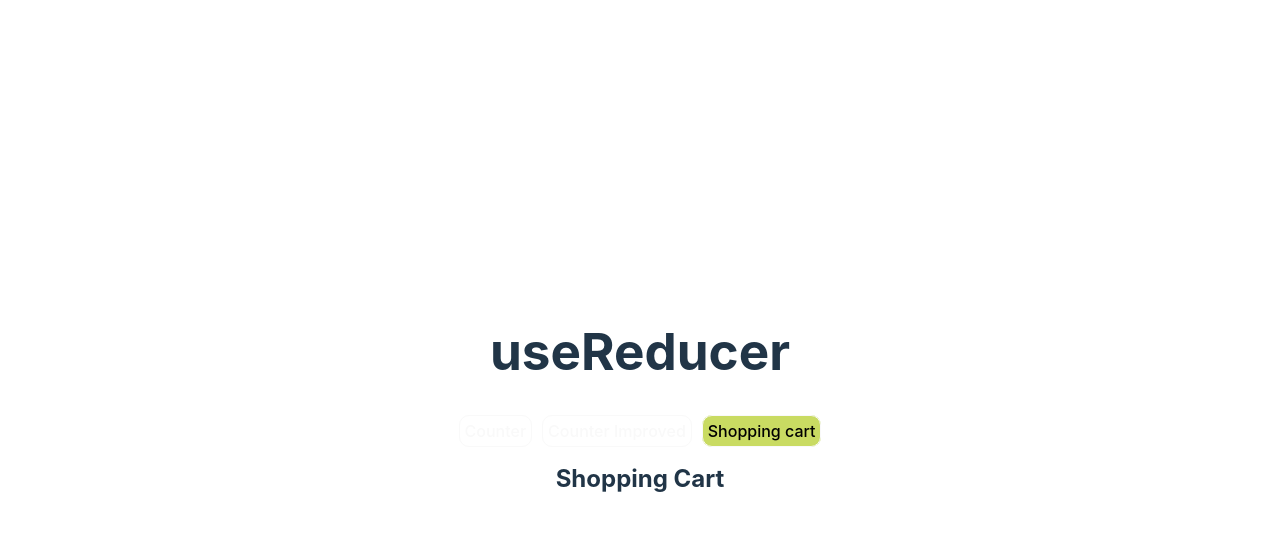
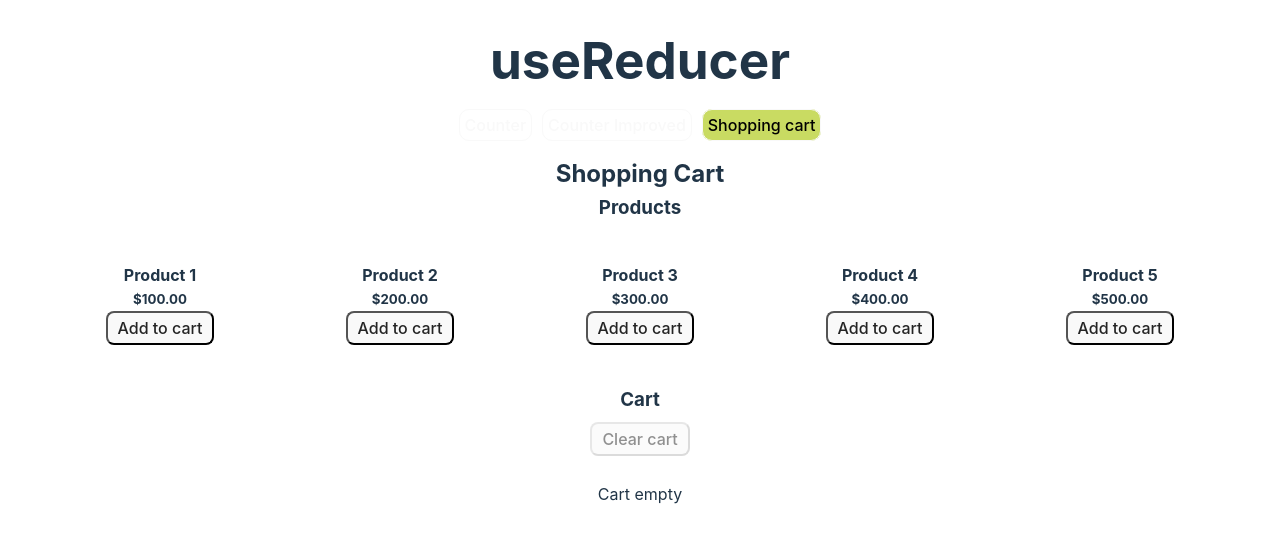
Before and after one commit to diego-gonzales/08-cjm-react-reducers, a React (Vite) app: page /shopping-cart in a window 1280 px wide. Shown: the top 542 px of the page. Built offline with nearby package versions, Linux system fonts and the light colour scheme.

Commit message:
ShoopingCart with reducers finished

```diff
--- a/src/App.css
+++ b/src/App.css
@@ -3,33 +3,6 @@
   margin: 0 auto;
   padding: 2rem;
   text-align: center;
-}
-
-.logo {
-  height: 6em;
-  padding: 1.5em;
-  will-change: filter;
-}
-.logo:hover {
-  filter: drop-shadow(0 0 2em #646cffaa);
-}
-.logo.react:hover {
-  filter: drop-shadow(0 0 2em #61dafbaa);
-}
-
-@keyframes logo-spin {
-  from {
-    transform: rotate(0deg);
-  }
-  to {
-    transform: rotate(360deg);
-  }
-}
-
-@media (prefers-reduced-motion: no-preference) {
-  a:nth-of-type(2) .logo {
-    animation: logo-spin infinite 20s linear;
-  }
 }
 
 .card {
--- /dev/null
+++ b/src/components/CartItem.jsx
@@ -0,0 +1,31 @@
+const CartItem = ({ item, removeFromCart, addToCart }) => {
+  const { id, name, price, quantity } = item;
+
+  return (
+    <div className="item-container">
+      <h4>{name}</h4>
+      <h5>${price}.00</h5>
+      <p>Quantity: {quantity}</p>
+      <p>Total: ${price * quantity}.00</p>
+      <div>
+        <button
+          type="button"
+          onClick={() => removeFromCart(item, false)}
+          disabled={quantity <= 1}
+        >
+          -
+        </button>
+        <button type="button" onClick={() => addToCart(item)}>
+          +
+        </button>
+      </div>
+      <div>
+        <button type="button" onClick={() => removeFromCart(item, true)}>
+          Remove
+        </button>
+      </div>
+    </div>
+  );
+};
+
+export default CartItem;
--- a/src/components/Navbar.jsx
+++ b/src/components/Navbar.jsx
@@ -8,7 +8,7 @@ const activeStyle = {
 
 const Navbar = () => {
   return (
-    <nav>
+    <nav className="navbar">
       <ul>
         <li>
           <NavLink
--- /dev/null
+++ b/src/components/Product.jsx
@@ -0,0 +1,15 @@
+const Product = ({ product, addToCart }) => {
+  const { id, name, price } = product;
+
+  return (
+    <div className="product-card">
+      <h4>{name}</h4>
+      <h5>${price}.00</h5>
+      <button type="button" onClick={() => addToCart(product)}>
+        Add to cart
+      </button>
+    </div>
+  );
+};
+
+export default Product;
--- a/src/index.css
+++ b/src/index.css
@@ -1,3 +1,9 @@
+* {
+  box-sizing: border-box;
+  padding: 0;
+  margin: 0;
+}
+
 :root {
   font-family: Inter, Avenir, Helvetica, Arial, sans-serif;
   font-size: 16px;
@@ -29,9 +35,6 @@ a:hover {
 }
 
 body {
-  margin: 0;
-  display: flex;
-  place-items: center;
   min-width: 320px;
   min-height: 100vh;
 }
@@ -43,21 +46,31 @@ h1 {
 
 button {
   border-radius: 8px;
-  border: 1px solid transparent;
-  padding: 0.6em 1.2em;
+  padding: 5px 10px;
   font-size: 1em;
   font-weight: 500;
   font-family: inherit;
-  background-color: #1a1a1a;
+  background-color: #f7e7e7;
   cursor: pointer;
   transition: border-color 0.25s;
+  color: #242424;
 }
+
 button:hover {
-  border-color: #646cff;
+  border-color: #f7e7e7;
+  background-color: #242424;
+  color: #f7e7e7;
 }
+
 button:focus,
 button:focus-visible {
   outline: 4px auto -webkit-focus-ring-color;
+}
+
+button:disabled {
+  cursor: none;
+  pointer-events: none;
+  opacity: .5;
 }
 
 @media (prefers-color-scheme: light) {
@@ -70,13 +83,50 @@ button:focus-visible {
   }
 }
 
+.navbar {
+  margin: 20px 0;
+}
+
 ul {
   list-style: none;
   display: flex;
   padding: 0;
+  display: flex;
+  justify-content: center;
+  align-items: center;
 }
 
 ul li {
   display: inline-block;
   margin: 5px;
 }
+
+.box {
+  padding: 1rem;
+  box-shadow: 0 0 1rem #ffffff25 inset;
+}
+
+.grid-container {
+  width: 100%;
+  display: grid;
+  grid-template-columns: repeat(auto-fit, minmax(200px, 1fr));
+  gap: 1rem;
+}
+
+.mx-1 {
+  margin: 10px 0;
+}
+
+.product-card {
+  border: solid 1px #fff;
+  padding: 1rem;
+}
+
+.item-container {
+  display: flex;
+  justify-content: center;
+  align-items: center;
+  gap: 2rem;
+  border-bottom: thin solid gray;
+  padding: 10px 0;
+}
--- a/src/pages/ShoppingCart.jsx
+++ b/src/pages/ShoppingCart.jsx
@@ -1,4 +1,7 @@
 import { useReducer } from "react";
+import { ACTION_TYPES } from "../actions/shoppingCartActions";
+import CartItem from "../components/CartItem";
+import Product from "../components/Product";
 import {
   shoppingCartInit,
   shoppingCartInitialState,
@@ -12,10 +15,64 @@ const ShoppingCart = () => {
     shoppingCartInit
   );
 
+  const { products, cart } = state;
+
+  const addToCart = (item) => {
+    dispatch({
+      type: ACTION_TYPES.ADD_TO_CART,
+      item: item
+    });
+  };
+
+  const removeFromCart = (item, all = false) => {
+    if (all) {
+      dispatch({
+        type: ACTION_TYPES.REMOVE_ALL_FROM_CART,
+        item: item
+      });
+    } else {
+      dispatch({
+        type: ACTION_TYPES.REMOVE_ONE_FROM_CART,
+        item: item
+      });
+    }
+  };
+
+  const clearCart = () => {
+    dispatch({
+      type: ACTION_TYPES.CLEAR_CART
+    });
+  };
+
   return (
     <div>
       <h2>Shopping Cart</h2>
 
+      <h3 className="mx-1">Products</h3>
+      <article className="box grid-container">
+        {products.map((product) => (
+          <Product key={product.id} product={product} addToCart={addToCart} />
+        ))}
+      </article>
+
+      <h3 className="mx-1">Cart</h3>
+      <div>
+        <button type="button" onClick={clearCart} disabled={cart.length <= 0}>
+          Clear cart
+        </button>
+      </div>
+      <article className="box mx-1">
+        {cart.map((item, index) => (
+          <CartItem
+            key={index}
+            item={item}
+            removeFromCart={removeFromCart}
+            addToCart={addToCart}
+          />
+        ))}
+
+        {cart.length <= 0 && <p>Cart empty</p>}
+      </article>
     </div>
   );
 };
--- a/src/reducers/shoppingCartReducer.js
+++ b/src/reducers/shoppingCartReducer.js
@@ -14,19 +14,52 @@ export const shoppingCartInitialState = {
 export function shoppingCartReducer(state, action) {
   switch (action.type) {
     case ACTION_TYPES.ADD_TO_CART:
-      console.log("add to cart");
-      break;
+      const itemIsAlreadyExists = state.cart.some(
+        (item) => item.id === action.item.id
+      );
+
+      return itemIsAlreadyExists
+        ? {
+            ...state,
+            cart: state.cart.map((item) =>
+              item.id === action.item.id
+                ? { ...item, quantity: item.quantity + 1 }
+                : item
+            )
+          }
+        : {
+            ...state,
+            cart: [...state.cart, { ...action.item, quantity: 1 }]
+          };
+
     case ACTION_TYPES.REMOVE_ONE_FROM_CART:
-      console.log("remove one from cart");
-      break;
+      return action.item.quantity > 1
+        ? {
+            ...state,
+            cart: state.cart.map((item) =>
+              item.id === action.item.id
+                ? { ...item, quantity: item.quantity - 1 }
+                : item
+            )
+          }
+        : state;
+
     case ACTION_TYPES.REMOVE_ALL_FROM_CART:
-      console.log("remove all from cart");
-      break;
+      return {
+        ...state,
+        cart: state.cart.filter((item) => item.id !== action.item.id)
+      };
+
     case ACTION_TYPES.CLEAR_CART:
-      console.log("clear cart");
-      break;
-    default:
-      return state;
+      return {
+        ...state,
+        cart: []
+      };
+
+    default: {
+      throw Error("Unknown action: " + action.type);
+      // return state;
+    }
   }
 }
 
```
